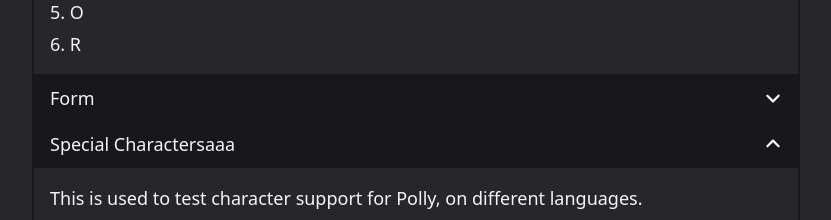
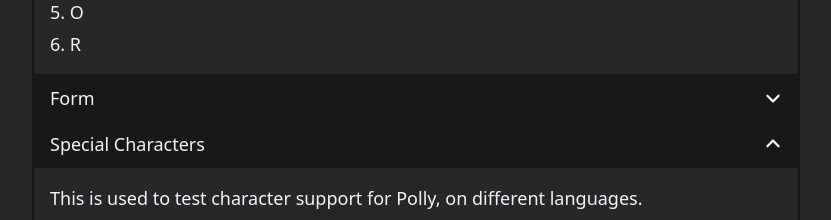
Before and after one commit to drexxdk/tts-highlight, a Next.js app: page / in a window 1280 px wide. Shown: the part 1480-1700 px from the top of the page, without its empty margins (224-1055 px from the left). Built offline with nearby package versions, Linux system fonts and the light colour scheme.

Commit message:
Fixed spelling error

```diff
--- a/app/page.tsx
+++ b/app/page.tsx
@@ -254,7 +254,7 @@ elementum non turpis. Nulla dignissim in urna sed vulputate.`}
           ></textarea>
         </div>
       </Accordion>
-      <Accordion buttonText="Special Charactersaaa" defaultOpen={true}>
+      <Accordion buttonText="Special Characters" defaultOpen={true}>
         <div className="grid gap-6">
           <p>This is used to test character support for Polly, on different languages.</p>
           <SpecialCharacters />
```
